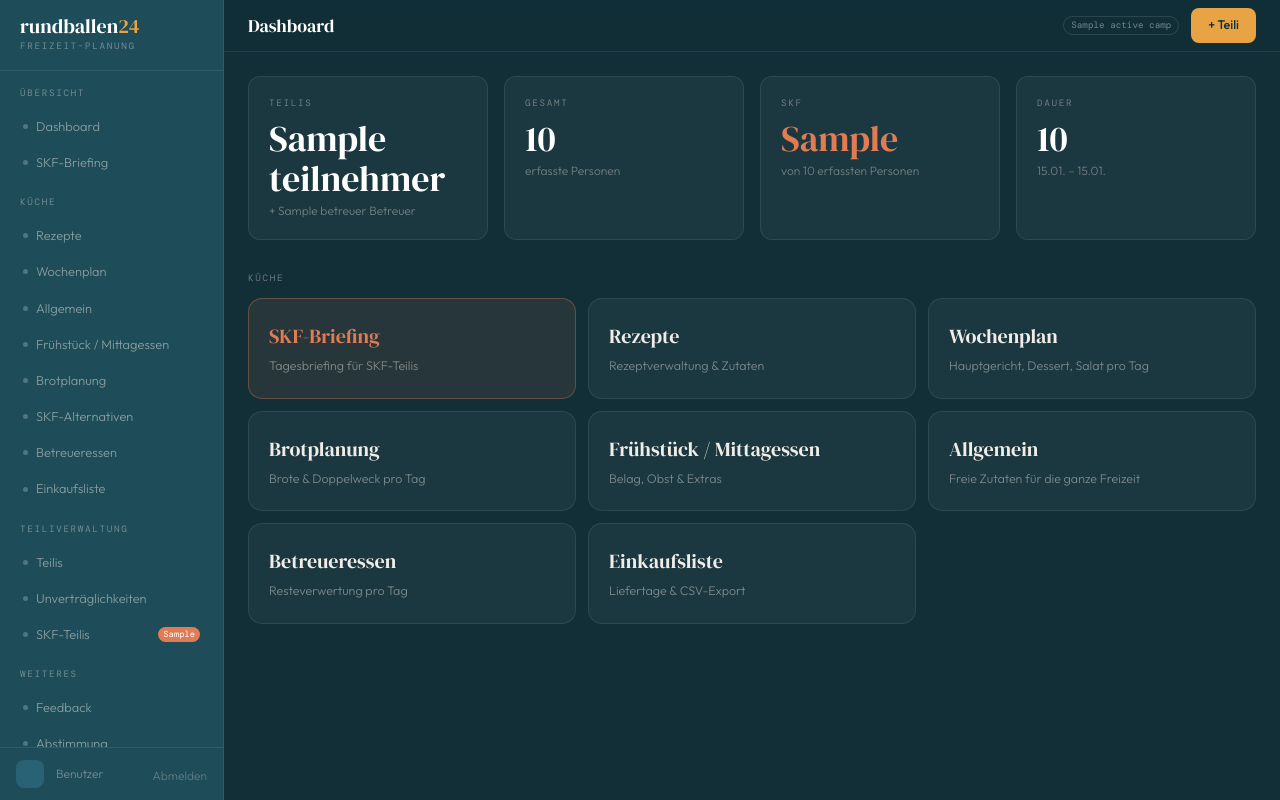
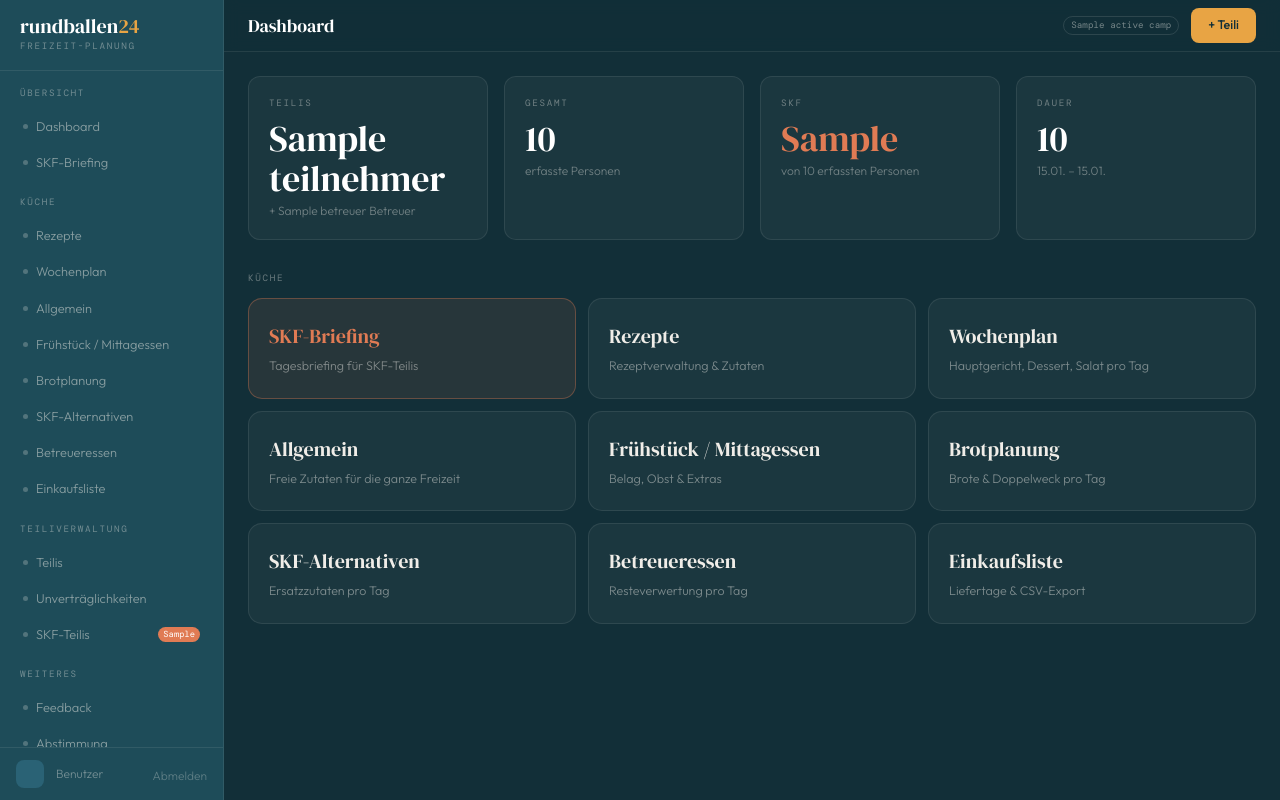
Before and after one commit to TrustyphoneP/rundballen25, a Django app: template templates/camps/dashboard.html in a window 1280 px wide. Run offline with Django 5.2, Linux system fonts and the light colour scheme; the template is opened without the code that fills it: most values are stand-ins (such as "Sample title", 1, 10 or a date in 2020); some libraries are stand-ins or nearby versions.

Commit message:
adjusted dashboard

```diff
--- a/templates/camps/dashboard.html
+++ b/templates/camps/dashboard.html
@@ -103,17 +103,21 @@
     <div class="kitchen-tile-title">Wochenplan</div>
     <div class="kitchen-tile-desc">Hauptgericht, Dessert, Salat pro Tag</div>
   </a>
-  <a href="{% url 'meals:bread_plan_default' %}" class="kitchen-tile">
-    <div class="kitchen-tile-title">Brotplanung</div>
-    <div class="kitchen-tile-desc">Brote & Doppelweck pro Tag</div>
+  <a href="{% url 'meals:allgemein_default' %}" class="kitchen-tile">
+    <div class="kitchen-tile-title">Allgemein</div>
+    <div class="kitchen-tile-desc">Freie Zutaten für die ganze Freizeit</div>
   </a>
   <a href="{% url 'meals:fruehstueck_default' %}" class="kitchen-tile">
     <div class="kitchen-tile-title">Frühstück / Mittagessen</div>
     <div class="kitchen-tile-desc">Belag, Obst & Extras</div>
   </a>
-  <a href="{% url 'meals:allgemein_default' %}" class="kitchen-tile">
-    <div class="kitchen-tile-title">Allgemein</div>
-    <div class="kitchen-tile-desc">Freie Zutaten für die ganze Freizeit</div>
+  <a href="{% url 'meals:bread_plan_default' %}" class="kitchen-tile">
+    <div class="kitchen-tile-title">Brotplanung</div>
+    <div class="kitchen-tile-desc">Brote & Doppelweck pro Tag</div>
+  </a>
+  <a href="{% url 'meals:skf_alternativen' camp_pk=active_camp.pk %}" class="kitchen-tile">
+    <div class="kitchen-tile-title">SKF-Alternativen</div>
+    <div class="kitchen-tile-desc">Ersatzzutaten pro Tag</div>
   </a>
   <a href="{% url 'meals:betreueressen' camp_pk=active_camp.pk %}" class="kitchen-tile">
     <div class="kitchen-tile-title">Betreueressen</div>
```
